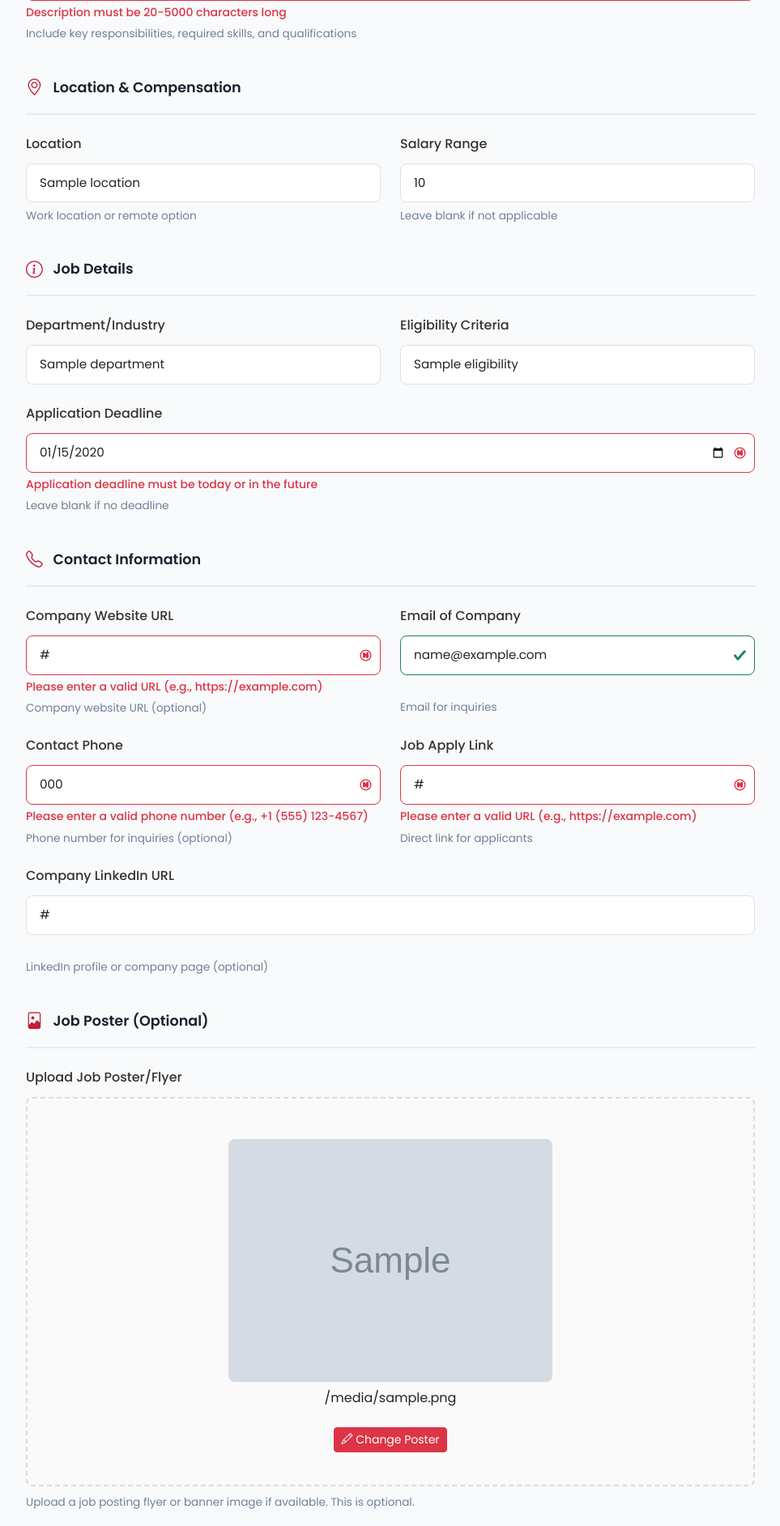
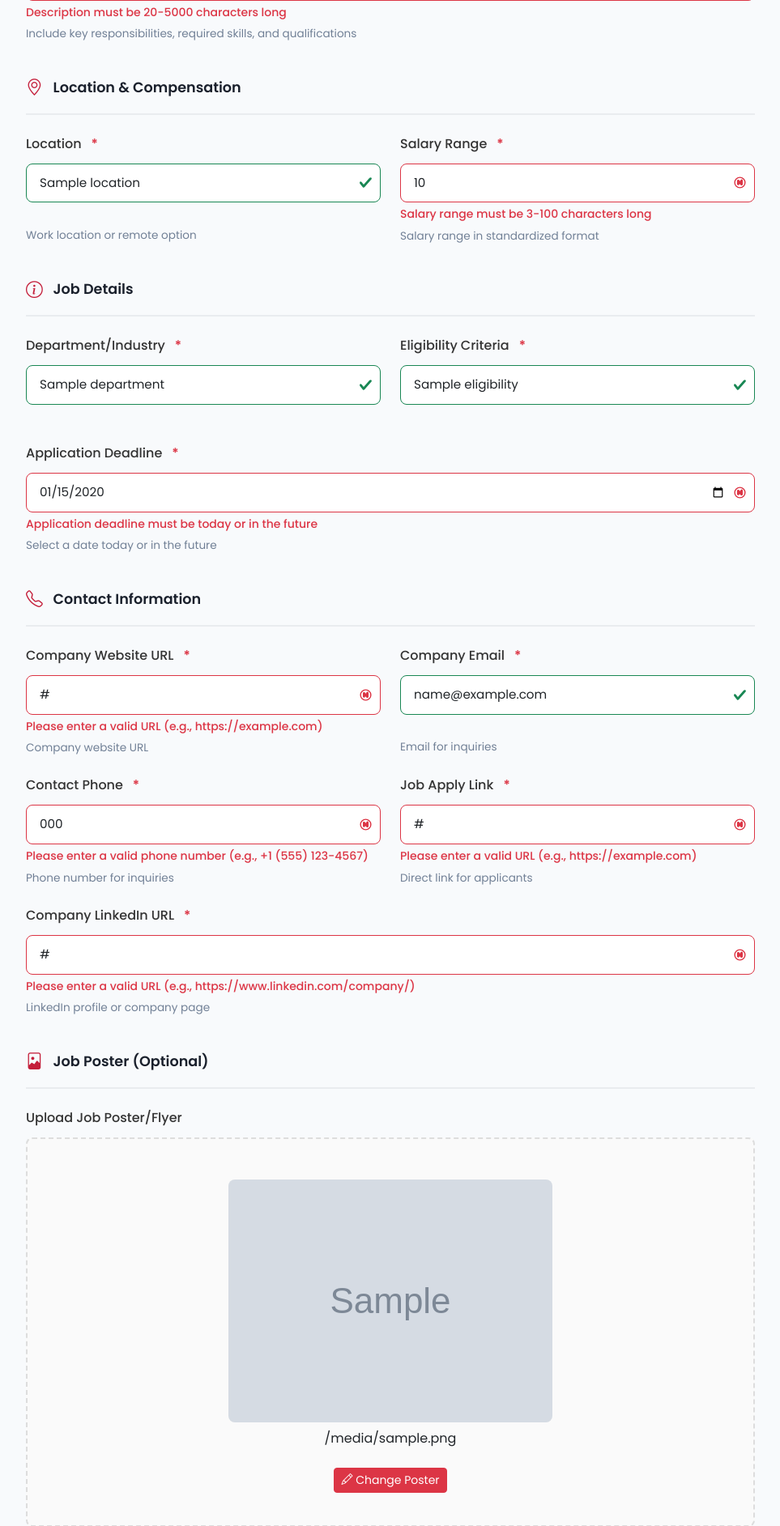
Before and after one commit to AlumniAssociationPlatform/alumni-platform, a Python web app: template templates/alumni/jobs/job_form.html in a window 1280 px wide. Shown: the part 840-2725 px from the top of the page at 81% size, without its empty margins (283-1246 px from the left). Run offline with Jinja, Linux system fonts and the light colour scheme; the template is opened without the code that fills it: most values are stand-ins (such as "Sample title", 1, 10 or a date in 2020); grey boxes marked "Sample" are stand-in pictures.

Commit message:
Made all mandatory fields for Job/Internship details

```diff
--- a/static/js/job_validation.js
+++ b/static/js/job_validation.js
@@ -12,11 +12,16 @@ document.addEventListener("DOMContentLoaded", function () {
     const companyInput = document.getElementById("company");
     const descriptionInput = document.getElementById("description");
     const jobTypeInput = document.getElementById("job_type");
+    const locationInput = document.getElementById("location");
+    const salaryRangeInput = document.getElementById("salary_range");
+    const departmentInput = document.getElementById("department");
+    const eligibilityInput = document.getElementById("eligibility");
     const deadlineInput = document.getElementById("application_deadline");
-    const applyLinkInput = document.getElementById("apply_link");
     const companyWebsiteInput = document.getElementById("company_website");
     const contactEmailInput = document.getElementById("contact_email");
     const contactPhoneInput = document.getElementById("contact_phone");
+    const applyLinkInput = document.getElementById("apply_link");
+    const companyLinkedinInput = document.getElementById("company_linkedin_url");
     const submitBtn = document.getElementById("submitBtn");
 
     const rules = {
@@ -36,9 +41,25 @@ document.addEventListener("DOMContentLoaded", function () {
             check: v => v !== "" && ["Job", "Internship", "Both"].includes(v),
             msg: "Please select a valid job type"
         },
+        location: {
+            check: v => v.trim() !== "" && v.length >= 2 && v.length <= 150,
+            msg: "Location must be 2-150 characters long"
+        },
+        salary_range: {
+            check: v => v.trim() !== "" && v.length >= 3 && v.length <= 100,
+            msg: "Salary range must be 3-100 characters long"
+        },
+        department: {
+            check: v => v.trim() !== "" && v.length >= 2 && v.length <= 100,
+            msg: "Department must be 2-100 characters long"
+        },
+        eligibility: {
+            check: v => v.trim() !== "" && v.length >= 2 && v.length <= 255,
+            msg: "Eligibility criteria must be 2-255 characters long"
+        },
         application_deadline: {
             check: v => {
-                if (!v) return true; // Optional field
+                if (!v) return false; // Required field
                 const d = new Date(v);
                 const t = new Date();
                 t.setHours(0, 0, 0, 0);
@@ -46,21 +67,9 @@ document.addEventListener("DOMContentLoaded", function () {
             },
             msg: "Application deadline must be today or in the future"
         },
-        apply_link: {
-            check: v => {
-                if (!v) return true; // Optional field
-                try {
-                    new URL(v);
-                    return true;
-                } catch {
-                    return false;
-                }
-            },
-            msg: "Please enter a valid URL (e.g., https://example.com)"
-        },
         company_website: {
             check: v => {
-                if (!v) return true; // Optional field
+                if (!v) return false; // Required field
                 try {
                     new URL(v);
                     return true;
@@ -72,7 +81,7 @@ document.addEventListener("DOMContentLoaded", function () {
         },
         contact_email: {
             check: v => {
-                if (!v) return true; // Optional field
+                if (!v) return false; // Required field
                 const emailRegex = /^[^\s@]+@[^\s@]+\.[^\s@]+$/;
                 return emailRegex.test(v);
             },
@@ -80,11 +89,35 @@ document.addEventListener("DOMContentLoaded", function () {
         },
         contact_phone: {
             check: v => {
-                if (!v) return true; // Optional field
+                if (!v) return false; // Required field
                 const phoneRegex = /^[\+]?[(]?[0-9]{3}[)]?[-\s\.]?[0-9]{3}[-\s\.]?[0-9]{4,6}$/;
                 return phoneRegex.test(v.replace(/\s/g, ''));
             },
             msg: "Please enter a valid phone number (e.g., +1 (555) 123-4567)"
+        },
+        apply_link: {
+            check: v => {
+                if (!v) return false; // Required field
+                try {
+                    new URL(v);
+                    return true;
+                } catch {
+                    return false;
+                }
+            },
+            msg: "Please enter a valid URL (e.g., https://example.com)"
+        },
+        company_linkedin_url: {
+            check: v => {
+                if (!v) return false; // Required field
+                try {
+                    new URL(v);
+                    return true;
+                } catch {
+                    return false;
+                }
+            },
+            msg: "Please enter a valid URL (e.g., https://www.linkedin.com/company/)"
         }
     };
 
@@ -119,11 +152,16 @@ document.addEventListener("DOMContentLoaded", function () {
             companyInput.classList.contains("is-valid") &&
             descriptionInput.classList.contains("is-valid") &&
             jobTypeInput.classList.contains("is-valid") &&
-            (deadlineInput.value === "" || deadlineInput.classList.contains("is-valid")) &&
-            (applyLinkInput.value === "" || applyLinkInput.classList.contains("is-valid")) &&
-            (companyWebsiteInput.value === "" || companyWebsiteInput.classList.contains("is-valid")) &&
-            (contactEmailInput.value === "" || contactEmailInput.classList.contains("is-valid")) &&
-            (contactPhoneInput.value === "" || contactPhoneInput.classList.contains("is-valid"))
+            locationInput.classList.contains("is-valid") &&
+            salaryRangeInput.classList.contains("is-valid") &&
+            departmentInput.classList.contains("is-valid") &&
+            eligibilityInput.classList.contains("is-valid") &&
+            deadlineInput.classList.contains("is-valid") &&
+            companyWebsiteInput.classList.contains("is-valid") &&
+            contactEmailInput.classList.contains("is-valid") &&
+            contactPhoneInput.classList.contains("is-valid") &&
+            applyLinkInput.classList.contains("is-valid") &&
+            companyLinkedinInput.classList.contains("is-valid")
         );
     }
 
@@ -152,16 +190,34 @@ document.addEventListener("DOMContentLoaded", function () {
             : invalid(jobTypeInput, rules.job_type.msg);
     });
 
+    locationInput.addEventListener("input", () => {
+        rules.location.check(locationInput.value)
+            ? valid(locationInput)
+            : invalid(locationInput, rules.location.msg);
+    });
+
+    salaryRangeInput.addEventListener("input", () => {
+        rules.salary_range.check(salaryRangeInput.value)
+            ? valid(salaryRangeInput)
+            : invalid(salaryRangeInput, rules.salary_range.msg);
+    });
+
+    departmentInput.addEventListener("input", () => {
+        rules.department.check(departmentInput.value)
+            ? valid(departmentInput)
+            : invalid(departmentInput, rules.department.msg);
+    });
+
+    eligibilityInput.addEventListener("input", () => {
+        rules.eligibility.check(eligibilityInput.value)
+            ? valid(eligibilityInput)
+            : invalid(eligibilityInput, rules.eligibility.msg);
+    });
+
     deadlineInput.addEventListener("change", () => {
         rules.application_deadline.check(deadlineInput.value)
             ? valid(deadlineInput)
             : invalid(deadlineInput, rules.application_deadline.msg);
-    });
-
-    applyLinkInput.addEventListener("input", () => {
-        rules.apply_link.check(applyLinkInput.value)
-            ? valid(applyLinkInput)
-            : invalid(applyLinkInput, rules.apply_link.msg);
     });
 
     companyWebsiteInput.addEventListener("input", () => {
@@ -182,6 +238,18 @@ document.addEventListener("DOMContentLoaded", function () {
             : invalid(contactPhoneInput, rules.contact_phone.msg);
     });
 
+    applyLinkInput.addEventListener("input", () => {
+        rules.apply_link.check(applyLinkInput.value)
+            ? valid(applyLinkInput)
+            : invalid(applyLinkInput, rules.apply_link.msg);
+    });
+
+    companyLinkedinInput.addEventListener("input", () => {
+        rules.company_linkedin_url.check(companyLinkedinInput.value)
+            ? valid(companyLinkedinInput)
+            : invalid(companyLinkedinInput, rules.company_linkedin_url.msg);
+    });
+
     form.addEventListener("submit", e => {
         if (!submitBtn.disabled) return;
         e.preventDefault();
@@ -189,11 +257,16 @@ document.addEventListener("DOMContentLoaded", function () {
         companyInput.dispatchEvent(new Event("input"));
         descriptionInput.dispatchEvent(new Event("input"));
         jobTypeInput.dispatchEvent(new Event("change"));
+        locationInput.dispatchEvent(new Event("input"));
+        salaryRangeInput.dispatchEvent(new Event("input"));
+        departmentInput.dispatchEvent(new Event("input"));
+        eligibilityInput.dispatchEvent(new Event("input"));
         deadlineInput.dispatchEvent(new Event("change"));
-        applyLinkInput.dispatchEvent(new Event("input"));
         companyWebsiteInput.dispatchEvent(new Event("input"));
         contactEmailInput.dispatchEvent(new Event("input"));
         contactPhoneInput.dispatchEvent(new Event("input"));
+        applyLinkInput.dispatchEvent(new Event("input"));
+        companyLinkedinInput.dispatchEvent(new Event("input"));
     });
 
     // Edit mode auto-validation
@@ -201,11 +274,16 @@ document.addEventListener("DOMContentLoaded", function () {
     if (companyInput.value) companyInput.dispatchEvent(new Event("input"));
     if (descriptionInput.value) descriptionInput.dispatchEvent(new Event("input"));
     if (jobTypeInput.value) jobTypeInput.dispatchEvent(new Event("change"));
+    if (locationInput.value) locationInput.dispatchEvent(new Event("input"));
+    if (salaryRangeInput.value) salaryRangeInput.dispatchEvent(new Event("input"));
+    if (departmentInput.value) departmentInput.dispatchEvent(new Event("input"));
+    if (eligibilityInput.value) eligibilityInput.dispatchEvent(new Event("input"));
     if (deadlineInput.value) deadlineInput.dispatchEvent(new Event("change"));
-    if (applyLinkInput.value) applyLinkInput.dispatchEvent(new Event("input"));
     if (companyWebsiteInput.value) companyWebsiteInput.dispatchEvent(new Event("input"));
     if (contactEmailInput.value) contactEmailInput.dispatchEvent(new Event("input"));
     if (contactPhoneInput.value) contactPhoneInput.dispatchEvent(new Event("input"));
+    if (applyLinkInput.value) applyLinkInput.dispatchEvent(new Event("input"));
+    if (companyLinkedinInput.value) companyLinkedinInput.dispatchEvent(new Event("input"));
 });
 
 /**
--- a/templates/alumni/jobs/job_form.html
+++ b/templates/alumni/jobs/job_form.html
@@ -106,18 +106,26 @@
 
                 <div class="form-group-row">
                     <div class="form-group">
-                        <label for="location" class="form-label">Location</label>
+                        <label for="location" class="form-label">
+                            Location
+                            <span class="required-mark">*</span>
+                        </label>
                         <input type="text" class="form-control" id="location" name="location"
-                            value="{{ job.location if job else '' }}" placeholder="e.g., New York, Remote, Bangalore">
+                            value="{{ job.location if job else '' }}" placeholder="e.g., New York, Remote, Bangalore" required>
+                        <div class="invalid-feedback"></div>
                         <small class="form-text">Work location or remote option</small>
                     </div>
 
                     <div class="form-group">
-                        <label for="salary_range" class="form-label">Salary Range</label>
+                        <label for="salary_range" class="form-label">
+                            Salary Range
+                            <span class="required-mark">*</span>
+                        </label>
                         <input type="text" class="form-control" id="salary_range" name="salary_range"
                             value="{{ job.salary_range if job else '' }}"
-                            placeholder="e.g., $80,000 - $120,000 per annum">
-                        <small class="form-text">Leave blank if not applicable</small>
+                            placeholder="e.g., $80,000 - $120,000 per annum" required>
+                        <div class="invalid-feedback"></div>
+                        <small class="form-text">Salary range in standardized format</small>
                     </div>
                 </div>
             </div>
@@ -130,27 +138,38 @@
 
                 <div class="form-group-row">
                     <div class="form-group">
-                        <label for="department" class="form-label">Department/Industry</label>
+                        <label for="department" class="form-label">
+                            Department/Industry
+                            <span class="required-mark">*</span>
+                        </label>
                         <input type="text" class="form-control" id="department" name="department"
                             value="{{ job.department if job else '' }}"
-                            placeholder="e.g., Software Development, Data Science">
+                            placeholder="e.g., Software Development, Data Science" required>
+                        <div class="invalid-feedback"></div>
                     </div>
 
                     <div class="form-group">
-                        <label for="eligibility" class="form-label">Eligibility Criteria</label>
+                        <label for="eligibility" class="form-label">
+                            Eligibility Criteria
+                            <span class="required-mark">*</span>
+                        </label>
                         <input type="text" class="form-control" id="eligibility" name="eligibility"
                             value="{{ job.eligibility if job else '' }}"
-                            placeholder="e.g., 2-5 years experience, B.Tech">
+                            placeholder="e.g., 2-5 years experience, B.Tech" required>
+                        <div class="invalid-feedback"></div>
                     </div>
                 </div>
 
                 <div class="form-group-row">
                     <div class="form-group">
-                        <label for="application_deadline" class="form-label">Application Deadline</label>
+                        <label for="application_deadline" class="form-label">
+                            Application Deadline
+                            <span class="required-mark">*</span>
+                        </label>
                         <input type="date" class="form-control" id="application_deadline" name="application_deadline"
-                            value="{% if job and job.application_deadline %}{{ job.application_deadline.strftime('%Y-%m-%d') }}{% endif %}">
+                            value="{% if job and job.application_deadline %}{{ job.application_deadline.strftime('%Y-%m-%d') }}{% endif %}" required>
                         <div class="invalid-feedback"></div>
-                        <small class="form-text">Leave blank if no deadline</small>
+                        <small class="form-text">Select a date today or in the future</small>
                     </div>
                 </div>
             </div>
@@ -163,17 +182,23 @@
 
                 <div class="form-group-row">
                     <div class="form-group">
-                        <label for="company_website" class="form-label">Company Website URL</label>
+                        <label for="company_website" class="form-label">
+                            Company Website URL
+                            <span class="required-mark">*</span>
+                        </label>
                         <input type="text" class="form-control" id="company_website" name="company_website"
-                            value="{{ job.company_website | default('', true) }}" placeholder="https://company.com">
+                            value="{{ job.company_website | default('', true) }}" placeholder="https://company.com" required>
                         <div class="invalid-feedback"></div>
-                        <small class="form-text">Company website URL (optional)</small>
+                        <small class="form-text">Company website URL</small>
                     </div>
 
                     <div class="form-group">
-                        <label for="contact_email" class="form-label">Email of Company</label>
+                        <label for="contact_email" class="form-label">
+                            Company Email
+                            <span class="required-mark">*</span>
+                        </label>
                         <input type="text" class="form-control" id="contact_email" name="contact_email"
-                            value="{{ job.contact_email | default('', true) }}" placeholder="hr@company.com">
+                            value="{{ job.contact_email | default('', true) }}" placeholder="hr@company.com" required>
                         <div class="invalid-feedback"></div>
                         <small class="form-text">Email for inquiries</small>
                     </div>
@@ -181,17 +206,23 @@
 
                 <div class="form-group-row">
                     <div class="form-group">
-                        <label for="contact_phone" class="form-label">Contact Phone</label>
+                        <label for="contact_phone" class="form-label">
+                            Contact Phone
+                            <span class="required-mark">*</span>
+                        </label>
                         <input type="tel" class="form-control" id="contact_phone" name="contact_phone"
-                            value="{{ job.contact_phone | default('', true) }}" placeholder="+1 (555) 123-4567">
+                            value="{{ job.contact_phone | default('', true) }}" placeholder="+1 (555) 123-4567" required>
                         <div class="invalid-feedback"></div>
-                        <small class="form-text">Phone number for inquiries (optional)</small>
+                        <small class="form-text">Phone number for inquiries</small>
                     </div>
 
                     <div class="form-group">
-                        <label for="apply_link" class="form-label">Job Apply Link</label>
+                        <label for="apply_link" class="form-label">
+                            Job Apply Link
+                            <span class="required-mark">*</span>
+                        </label>
                         <input type="text" class="form-control" id="apply_link" name="apply_link"
-                            value="{{ job.apply_link if job else '' }}" placeholder="https://company.com/apply">
+                            value="{{ job.apply_link if job else '' }}" placeholder="https://company.com/apply" required>
                         <div class="invalid-feedback"></div>
                         <small class="form-text">Direct link for applicants</small>
                     </div>
@@ -199,11 +230,14 @@
 
                 <div class="form-group-row full">
                     <div class="form-group">
-                        <label for="company_linkedin_url" class="form-label">Company LinkedIn URL</label>
+                        <label for="company_linkedin_url" class="form-label">
+                            Company LinkedIn URL
+                            <span class="required-mark">*</span>
+                        </label>
                         <input type="text" class="form-control" id="company_linkedin_url" name="company_linkedin_url"
-                            value="{{ job.company_linkedin_url | default('', true) }}" placeholder="https://www.linkedin.com/company/">
+                            value="{{ job.company_linkedin_url | default('', true) }}" placeholder="https://www.linkedin.com/company/" required>
                         <div class="invalid-feedback"></div>
-                        <small class="form-text">LinkedIn profile or company page (optional)</small>
+                        <small class="form-text">LinkedIn profile or company page</small>
                     </div>
                 </div>
             </div>
```
Also changed, not shown: routes/alumni.py (+23 -23 lines), routes/placement.py (+64 -50 lines), templates/placement/job_form.html (+59 -25 lines), static/uploads/jobs/1770740763_clg1.jpg (added).
